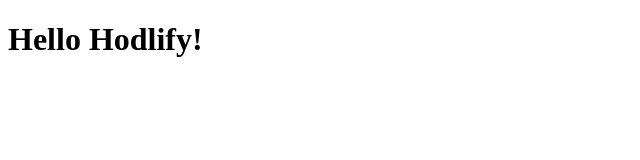
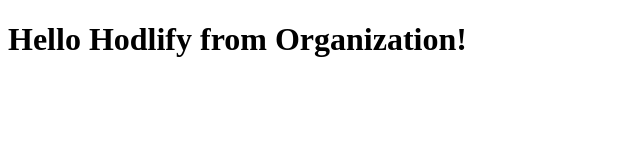
Before and after one commit to hodlify/web, a plain HTML site: page index.html in a window 1280 px wide. Shown: the whole page, without its empty margins (0-640 px from the left). Drawn offline with Linux system fonts and the light colour scheme.

Commit message:
Update index.html

```diff
--- a/index.html
+++ b/index.html
@@ -7,6 +7,6 @@
 
 </head>
 <body>
-	<h1>Hello Hodlify!</h1>
+	<h1>Hello Hodlify from Organization!</h1>
 </body>
 </html>
```
